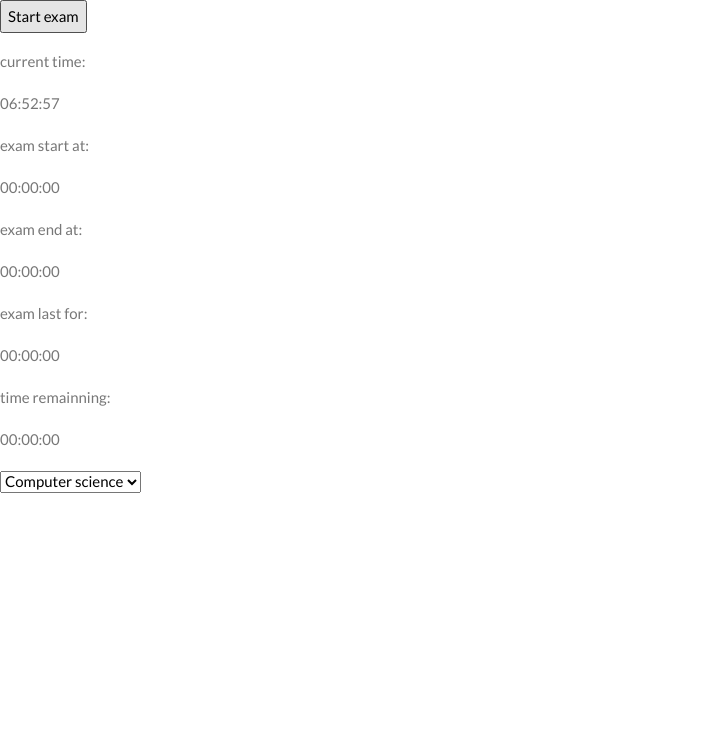
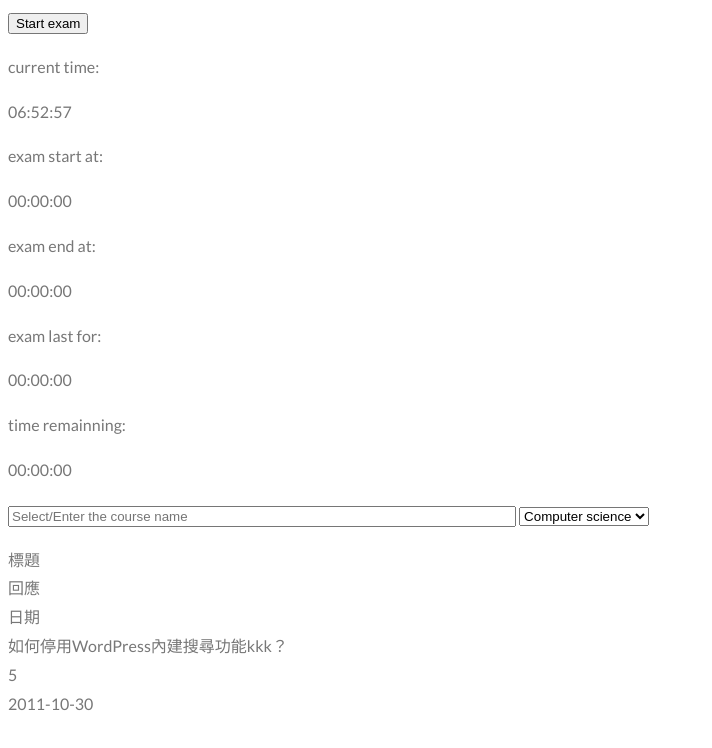
Before and after one commit to Gaozioh/exam_clock, a plain HTML site: page index.html in a window 1280 px wide. Shown: the whole page, without its empty margins (0-712 px from the left). Drawn offline with Linux system fonts and the light colour scheme.

Commit message:
Update index.html

```diff
--- a/index.html
+++ b/index.html
@@ -5,9 +5,10 @@
     <title>exam clock</title>
     <meta charset="UTF-8">
     <meta name="viewport" content="width=device-width, initial-scale=1">
-<link rel="stylesheet" href="w3.css">
+    <link rel="stylesheet" href="css/examclock.css">
     <link rel="stylesheet" href="https://fonts.googleapis.com/css?family=Lato">
     <link rel="stylesheet" href="https://cdnjs.cloudflare.com/ajax/libs/font-awesome/4.7.0/css/font-awesome.min.css">
+
     <style>
         body,h1,h2,h3,h4,h5,h6 {font-family: "Lato", sans-serif;}
         body, html {
@@ -39,11 +40,15 @@ body, html {
                 background-attachment: scroll;
             }
         }
+        .input {
+            width: 500px;
+        }
 
     </style>
 
     <body onload="liveTime()">
         <button onclick="startexam()">Start exam</button>
+
         <p>current time:</p>
         <p id="alivetimer"></p>
         <p>exam start at:</p>
@@ -55,6 +60,7 @@ body, html {
         <p>time remainning:</p>
         <p onload="timecountdown()"id="timeremainning">00:00:00</p>
         <p>
+            <input class="input" placeholder="Select/Enter the course name" list="selecttest">
             <select id="selecttest">
                 <option value=1.25>Computer science</option>
                 <option value=2>English</option>
@@ -65,6 +71,19 @@ body, html {
 
         <p id="testlog"></p>
 
+        <div id="css_table">
+              <div class="css_tr">
+                  <div class="css_td">標題</div>
+                  <div class="css_td">回應</div>
+                  <div class="css_td">日期</div>
+              </div>
+              <div class="css_tr">
+                  <div class="css_td">如何停用WordPress內建搜尋功能kkk？</div>
+                  <div class="css_td">5</div>
+                  <div class="css_td">2011-10-30</div>
+              </div>
+        </div>
+
         <script src="js/script.js"></script>
 
     </body>
```
Lines whose indentation alone changed are shown as unchanged.
